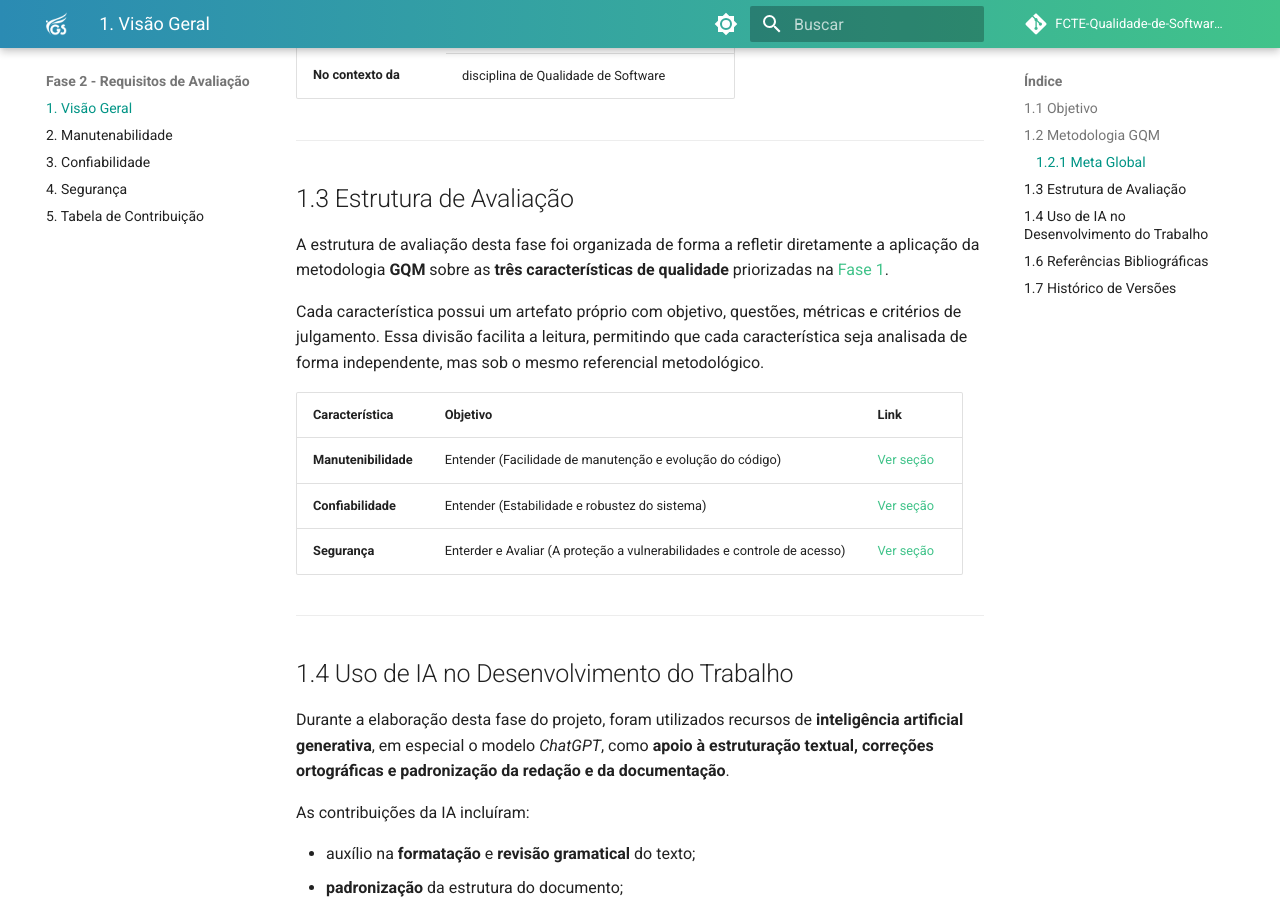
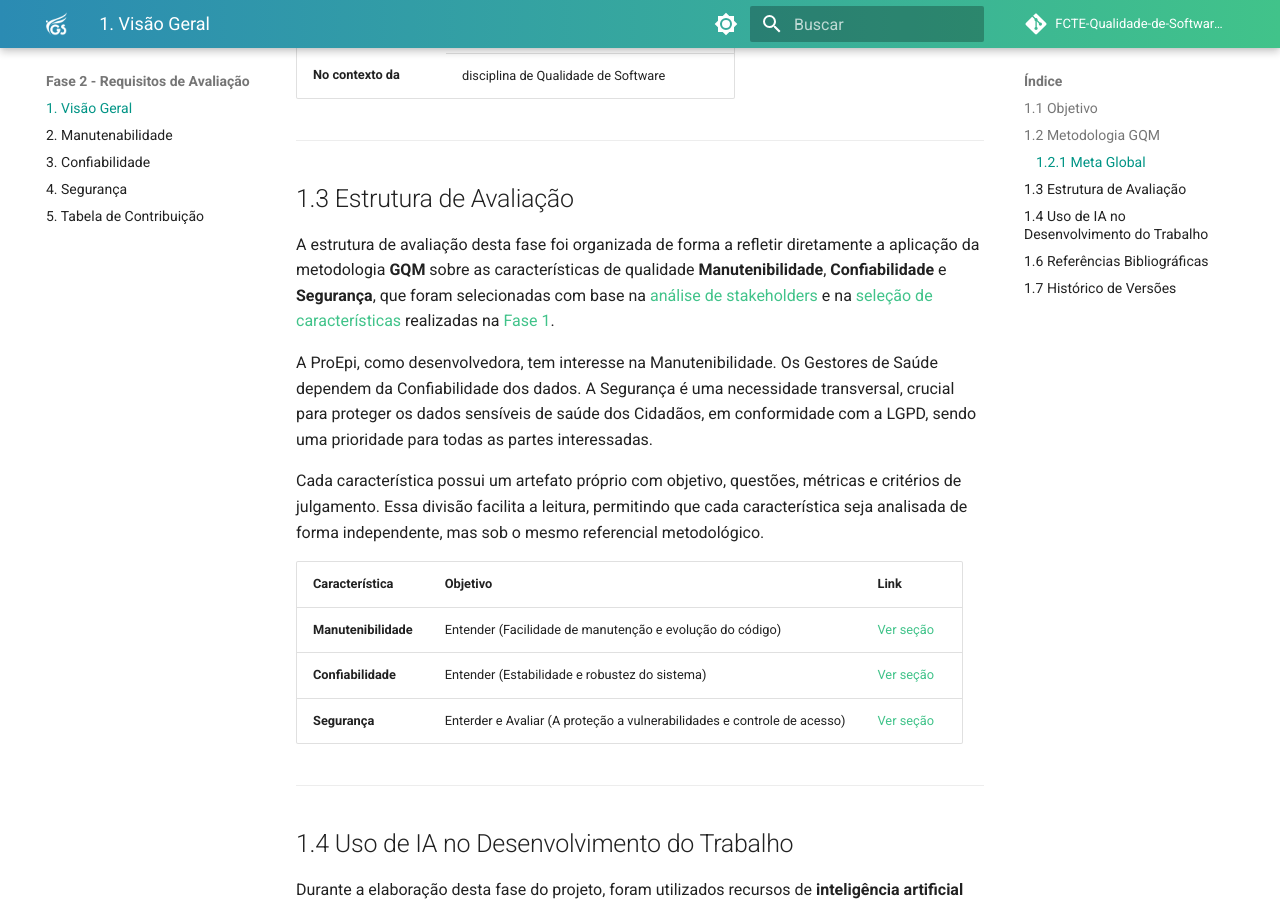
Before and after one commit to FCTE-Qualidade-de-Software-1/2025-2_T02_Katherine_Johnson, an MkDocs documentation site: the page built from docs/entregas/fase-2/visao_geral.md, in a window 1280 px wide and 900 px high, scrolled down 1646 px. Built offline with MkDocs 1.6.1 and Material for MkDocs 9.7.7, drawn with Linux system fonts in a browser that asks for light colours; comment, search, counter and statistics services are not loaded.

Commit message:
docs: Atualização da seção 1.3 com características de qualidade específicas e contexto da avaliação

```diff
--- a/docs/entregas/fase-2/visao_geral.md
+++ b/docs/entregas/fase-2/visao_geral.md
@@ -44,7 +44,9 @@ A seguir, apresenta-se a formulação estruturada da meta global, conforme o mod
 
 ## 1.3 Estrutura de Avaliação
 
-A estrutura de avaliação desta fase foi organizada de forma a refletir diretamente a aplicação da metodologia **GQM** sobre as **três características de qualidade** priorizadas na [Fase 1](../fase-1/selecao-caracteristicas-avaliadas.md).
+A estrutura de avaliação desta fase foi organizada de forma a refletir diretamente a aplicação da metodologia **GQM** sobre as características de qualidade **Manutenibilidade**, **Confiabilidade** e **Segurança**, que foram selecionadas com base na [análise de stakeholders](../fase-1/partes-interessadas.md) e na [seleção de características](../fase-1/selecao-caracteristicas-avaliadas.md) realizadas na [Fase 1](../fase-1/proposito-da-avaliacao.md).
+
+A ProEpi, como desenvolvedora, tem interesse na Manutenibilidade. Os Gestores de Saúde dependem da Confiabilidade dos dados. A Segurança é uma necessidade transversal, crucial para proteger os dados sensíveis de saúde dos Cidadãos, em conformidade com a LGPD, sendo uma prioridade para todas as partes interessadas.
 
 Cada característica possui um artefato próprio com objetivo, questões, métricas e critérios de julgamento. Essa divisão facilita a leitura, permitindo que cada característica seja analisada de forma independente, mas sob o mesmo referencial metodológico.
 
```
